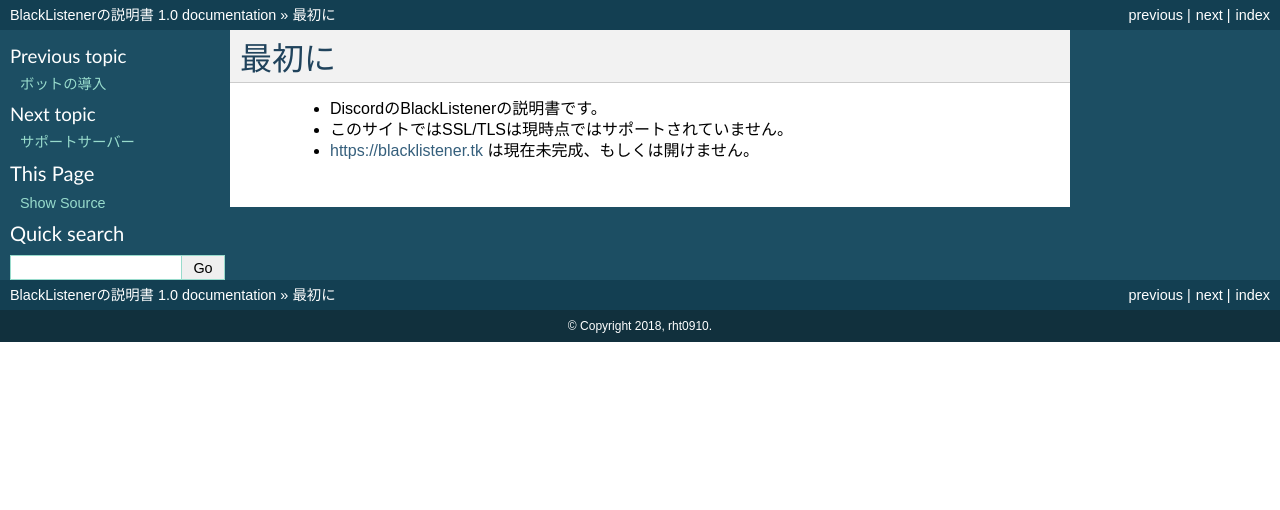
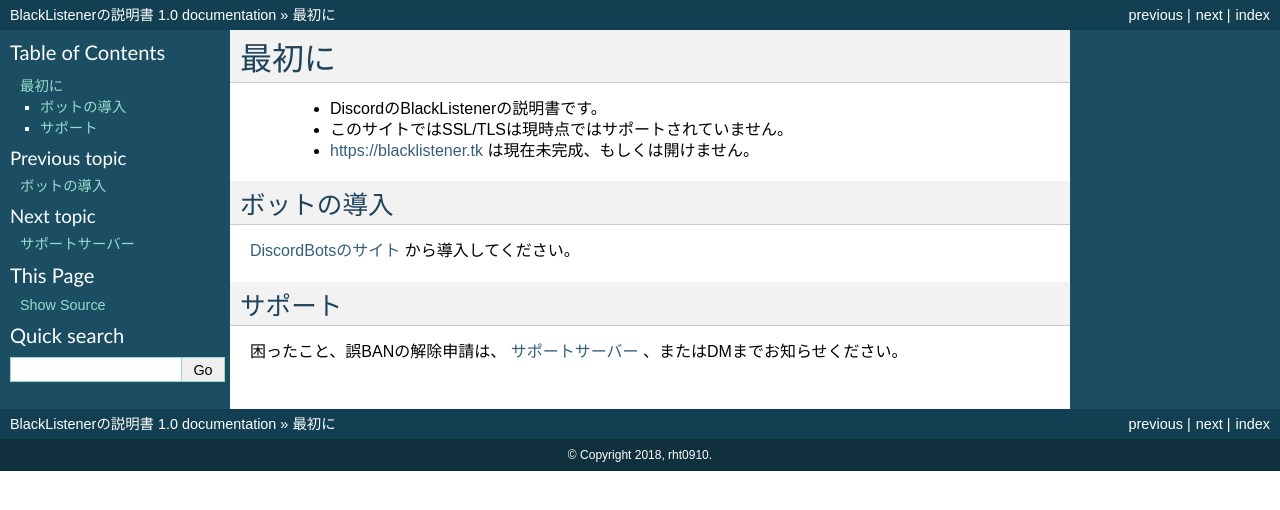
Before and after one commit to acrylic-style/ReadTheDocs, a Sphinx documentation site: the page built from docs/readme.rst, in a window 1280 px wide. Shown: the top 510 px of the page. Built offline with Sphinx 7.4.7, drawn with Linux system fonts in a browser that asks for light colours.

Commit message:
authorとreadmeを更新

```diff
--- a/AUTHORS.rst
+++ b/AUTHORS.rst
@@ -1,4 +1,5 @@
 開発者
 -------
 
-* rht0910
+* rht0910 (Yurasan#9523) [メイン開発者]
+* yuta (yuta#0419)
--- a/docs/readme.rst
+++ b/docs/readme.rst
@@ -5,3 +5,12 @@
  * DiscordのBlackListenerの説明書です。
  * このサイトではSSL/TLSは現時点ではサポートされていません。
  * https://blacklistener.tk は現在未完成、もしくは開けません。
+
+ボットの導入
+====
+
+`DiscordBotsのサイト <https://asyn.cf/dbl>`_ から導入してください。
+
+サポート
+====
+困ったこと、誤BANの解除申請は、 `サポートサーバー <https://asyn.cf/bls>`_ 、またはDMまでお知らせください。
```
